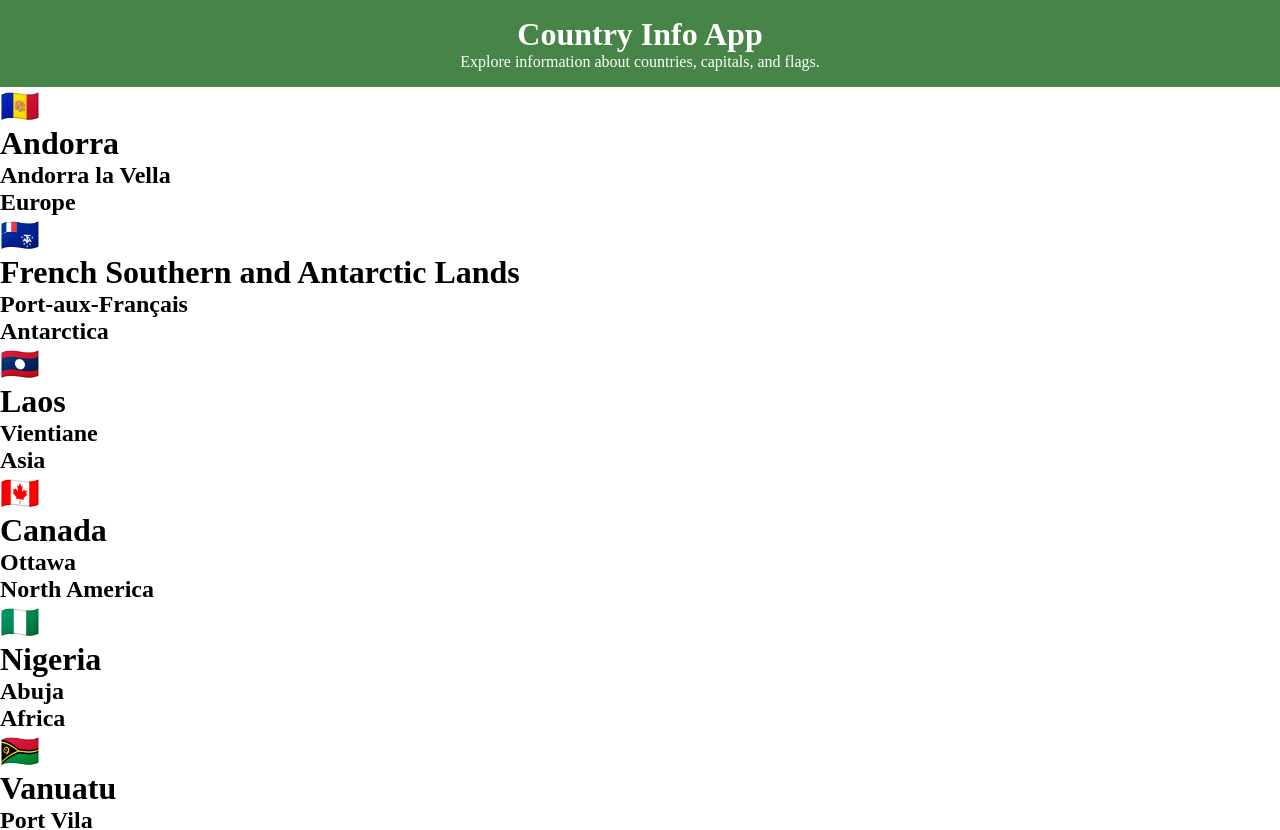
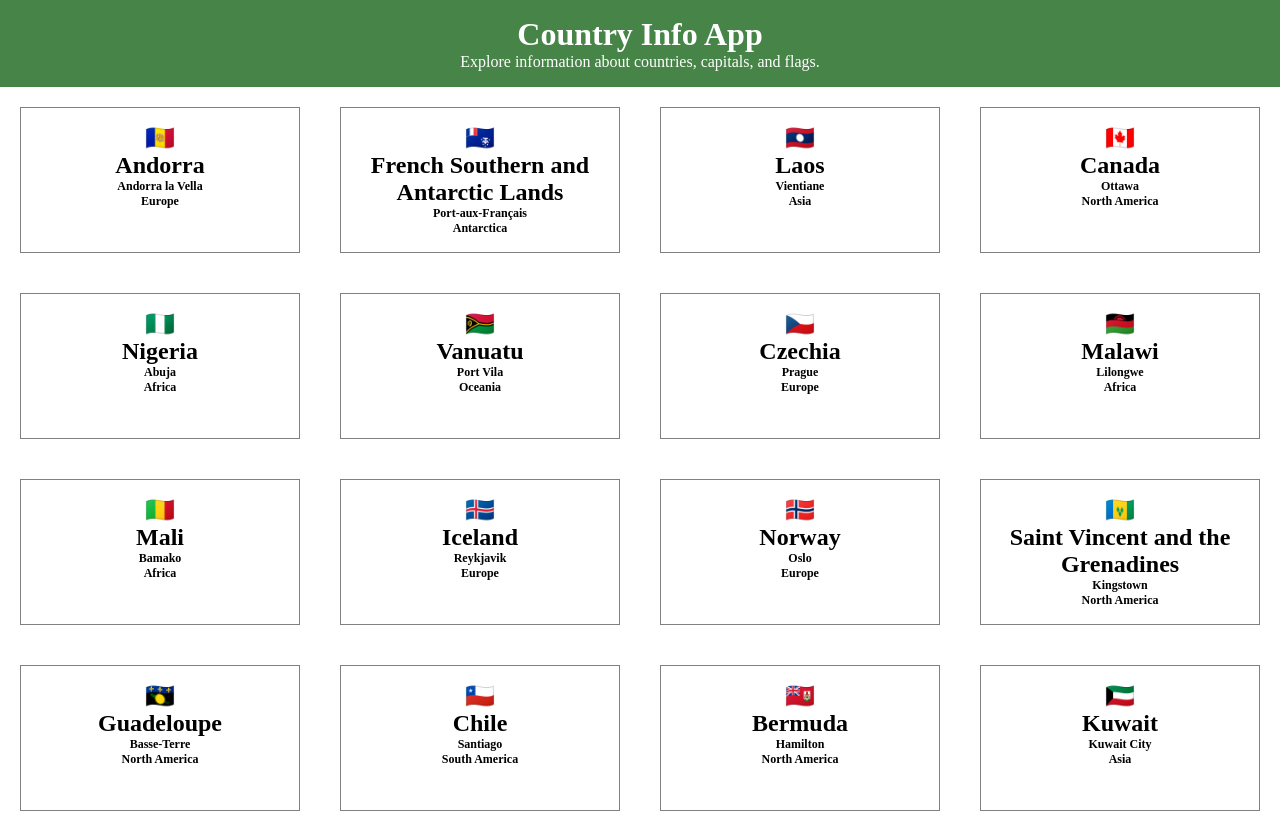
Before and after one commit to Ginagonzalezgut/country-info-app, a React (Vite) app: page / in a window 1280 px wide. Shown: the top 830 px of the page. Built offline with nearby package versions, Linux system fonts and the light colour scheme.

Commit message:
add styles

```diff
--- a/src/components/Country.jsx
+++ b/src/components/Country.jsx
@@ -1,10 +1,12 @@
+import "../scss/components/Country.scss";
+
 function Country({ countryInfo }) {
   return (
     <div className="country">
       <h1>{countryInfo.flag}</h1>
       <h1>{countryInfo.name.common}</h1>
-      <h2>{countryInfo.capital}</h2>
-      <h2>{countryInfo.continents}</h2>
+      <h2 className="country__capital">{countryInfo.capital}</h2>
+      <h2 className="country__continent">{countryInfo.continents}</h2>
     </div>
   );
 }
--- a/src/components/ListCountries.jsx
+++ b/src/components/ListCountries.jsx
@@ -1,4 +1,5 @@
 import Country from "./Country";
+import "../scss/components/Countries.scss";
 
 function ListCountries({ countriesData }) {
   function renderCountries() {
@@ -7,7 +8,7 @@ function ListCountries({ countriesData }) {
     });
   }
 
-  return <div>{renderCountries()}</div>;
+  return <div className="countries">{renderCountries()}</div>;
 }
 
 export default ListCountries;
--- /dev/null
+++ b/src/scss/components/Countries.scss
@@ -0,0 +1,5 @@
+.countries {
+  display: grid;
+  grid-template-columns: 1fr 1fr 1fr 1fr;
+  grid-template-rows: 1fr 1fr 1fr 1fr;
+}
--- /dev/null
+++ b/src/scss/components/Country.scss
@@ -0,0 +1,15 @@
+.country {
+  border: 1px solid grey;
+  font-size: 12px;
+  text-align: center;
+  padding-top: 16px;
+  padding-bottom: 16px;
+  margin: 20px;
+
+  &__capital {
+    font-size: 12px;
+  }
+  &__continent {
+    font-size: 12px;
+  }
+}
```
